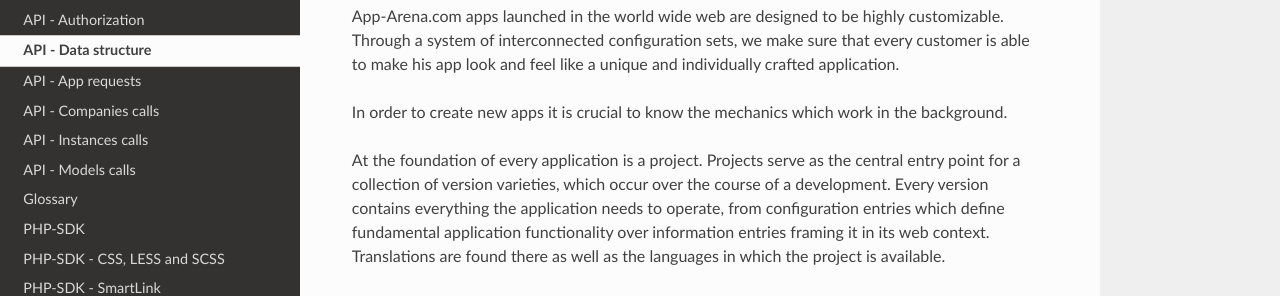
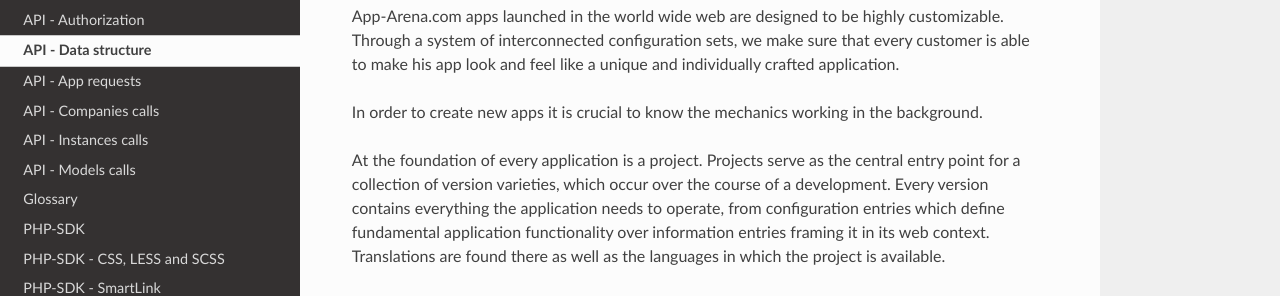
Before and after one commit to apparena/docs, a Sphinx documentation site: the page built from docs/api/050-structure.rst, in a window 1280 px wide and 900 px high. Shown: the part 155-451 px from the top of the window. Built offline with Sphinx 7.4.7 and the Read the Docs theme 2.0.0, drawn with Linux system fonts in a browser that asks for light colours.

Commit message:
AM-817 API documentation

```diff
--- a/docs/api/040-apps.rst
+++ b/docs/api/040-apps.rst
@@ -484,4 +484,3 @@
     :height: 600
        :width: 800
                :scale: 50
-                    :alt: Image 1: App customization
--- a/docs/api/050-structure.rst
+++ b/docs/api/050-structure.rst
@@ -4,7 +4,7 @@
 App-Arena.com apps launched in the world wide web are designed to be highly customizable. Through a system of interconnected configuration sets,
 we make sure that every customer is able to make his app look and feel like a unique and individually crafted application.
 
-In order to create new apps it is crucial to know the mechanics which work in the background.
+In order to create new apps it is crucial to know the mechanics working in the background.
 
 At the foundation of every application is a project. Projects serve as the central entry point for a collection of version varieties, which
 occur over the course of a development. Every version contains everything the application needs to operate, from configuration entries which define fundamental
```
Also changed, not shown: other parts of docs/api/050-structure.rst (+1 -0 lines).
